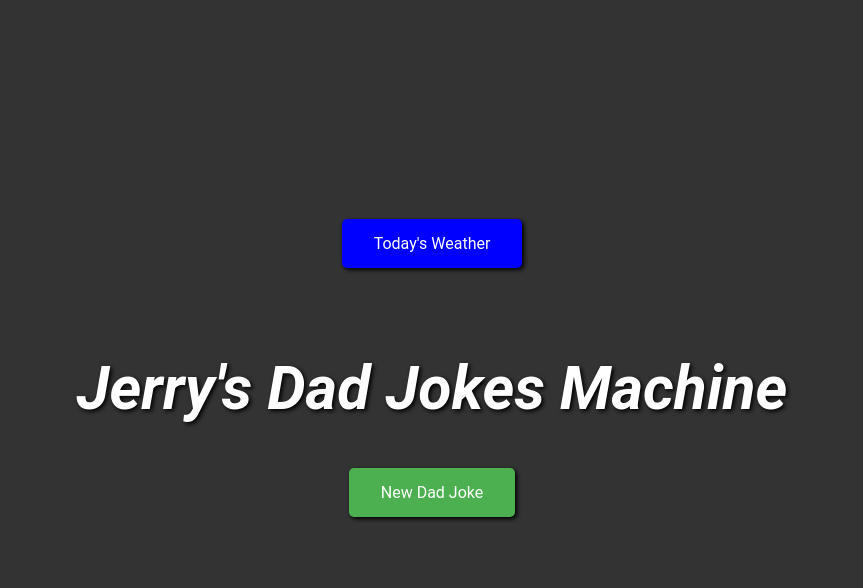
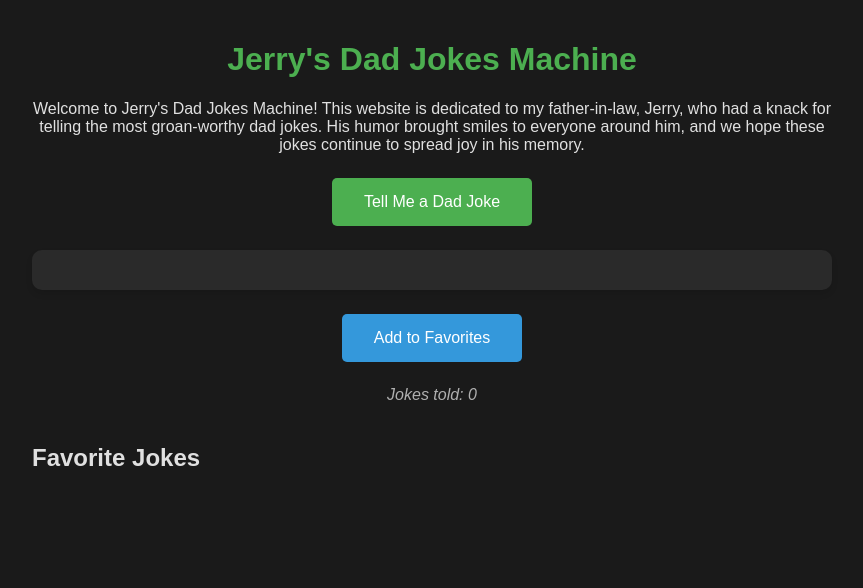
Before and after one commit to staubracing/JerrysDadJokes, a plain HTML site: page index.html in a window 1280 px wide. Shown: the whole page, without its empty margins (208-1071 px from the left). Drawn offline with nearby package versions, Linux system fonts and the light colour scheme; no server answers.

Commit message:
add counter, favorites, CSS updates

```diff
--- a/index.html
+++ b/index.html
@@ -6,6 +6,7 @@
   <meta name="viewport" content="width=device-width, initial-scale=1.0" />
   <title>Jerry's Dad Jokes</title>
   <link rel="stylesheet" type="text/css" href="style.css" />
+  <meta name="theme-color" content="#1a1a1a">
 
   <!-- Google tag (gtag.js) -->
   <script async src="https://www.googletagmanager.com/gtag/js?id=G-BYFVHCP0JZ"></script>
@@ -19,14 +20,25 @@
 </head>
 
 <body>
+  <h1>Jerry's Dad Jokes Machine</h1>
 
-  <button id="weatherButton">Today's Weather</button>
-  <div id="weatherOutput" class="weather"></div>
+  <div id="introduction">
+    <p>Welcome to Jerry's Dad Jokes Machine! This website is dedicated to my father-in-law, Jerry, who had a knack for telling the most groan-worthy dad jokes. His humor brought smiles to everyone around him, and we hope these jokes continue to spread joy in his memory.</p>
+  </div>
 
+  <button id="jokeButton">Tell Me a Dad Joke</button>
+  <div id="jokeOutput" class="joke"></div>
+  <button id="favoriteButton">Add to Favorites</button>
 
-  <h1>Jerry's Dad Jokes Machine</h1>
-  <button id="jokeButton">New Dad Joke</button>
-  <div id="jokeOutput" class="joke"></div>
+  <div id="stats">
+    <p>Jokes told: <span id="jokeCount">0</span></p>
+  </div>
+
+  <div id="favorites">
+    <h2>Favorite Jokes</h2>
+    <ul id="favoritesList"></ul>
+  </div>
+
   <script src="https://cdn.jsdelivr.net/npm/axios/dist/axios.min.js"></script>
   <script src="script.js"></script>
 </body>
--- a/script.js
+++ b/script.js
@@ -1,4 +1,19 @@
-document.getElementById("jokeButton").addEventListener("click", function () {
+let jokeCount = 0;
+let favorites = [];
+
+document.addEventListener("DOMContentLoaded", () => {
+  const jokeButton = document.getElementById("jokeButton");
+  const jokeOutput = document.getElementById("jokeOutput");
+  const favoriteButton = document.getElementById("favoriteButton");
+  const favoritesList = document.getElementById("favoritesList");
+
+  jokeButton.addEventListener("click", fetchNewJoke);
+  favoriteButton.addEventListener("click", toggleFavorite);
+
+  fetchNewJoke();
+});
+
+function fetchNewJoke() {
   axios
     .get("https://icanhazdadjoke.com/", {
       headers: {
@@ -7,35 +22,45 @@ document.getElementById("jokeButton").addEventListener("click", function () {
     })
     .then((response) => {
       console.log(response.data.joke);
-      const jokeOutput = document.getElementById("jokeOutput");
       jokeOutput.textContent = response.data.joke;
+      jokeOutput.dataset.jokeId = response.data.id;
+      jokeCount++;
+      updateJokeCount();
+      updateFavoriteButton();
     })
     .catch((error) => console.error("Error:", error));
-});
+}
 
-document.addEventListener("DOMContentLoaded", function () {
-  document.getElementById("weatherButton").click();
-  navigator.geolocation.getCurrentPosition(function (position) {
-    var lat = position.coords.latitude;
-    var lon = position.coords.longitude;
+function updateJokeCount() {
+  document.getElementById("jokeCount").textContent = jokeCount;
+}
 
-    axios
-      .get(`https://api.weather.gov/points/${lat},${lon}`)
-      .then(function (response) {
-        var forecastUrl = response.data.properties.forecast;
-        var city = response.data.properties.relativeLocation.properties.city;
-        return axios.get(forecastUrl).then(function (forecastResponse) {
-          return { forecast: forecastResponse, city: city };
-        });
-      })
-      .then(function (data) {
-        var forecast = data.forecast.data.properties.periods[0];
-        document.getElementById(
-          "weatherOutput"
-        ).innerText = `In  ${data.city}, Today's forecast is ${forecast.shortForecast}, Temperature: ${forecast.temperature} ${forecast.temperatureUnit}`;
-      })
-      .catch(function (error) {
-        console.log(error);
-      });
+function toggleFavorite() {
+  const jokeId = jokeOutput.dataset.jokeId;
+  const jokeText = jokeOutput.textContent;
+
+  const index = favorites.findIndex((fav) => fav.id === jokeId);
+  if (index > -1) {
+    favorites.splice(index, 1);
+  } else {
+    favorites.push({ id: jokeId, text: jokeText });
+  }
+
+  updateFavoriteButton();
+  updateFavoritesList();
+}
+
+function updateFavoriteButton() {
+  const jokeId = jokeOutput.dataset.jokeId;
+  const isFavorite = favorites.some((fav) => fav.id === jokeId);
+  favoriteButton.textContent = isFavorite ? "Remove from Favorites" : "Add to Favorites";
+}
+
+function updateFavoritesList() {
+  favoritesList.innerHTML = "";
+  favorites.forEach((fav) => {
+    const li = document.createElement("li");
+    li.textContent = fav.text;
+    favoritesList.appendChild(li);
   });
-});
+}
--- a/style.css
+++ b/style.css
@@ -1,41 +1,23 @@
 body {
-  display: flex;
-  flex-direction: column;
-  justify-content: center;
-  align-items: center;
-  height: 100vh;
-  margin: 0;
-  background-color: #333; /* This is a dark grey color */
+  font-family: Arial, sans-serif;
+  max-width: 800px;
+  margin: 0 auto;
+  padding: 20px;
+  text-align: center;
+  background-color: #1a1a1a;
+  color: #e0e0e0;
 }
+
 h1 {
-  text-align: center;
-  font-family: "Roboto", sans-serif;
-  font-size: 3.8rem;
-  font-style: italic;
-  color: #fff;
-  text-shadow: 2px 2px 4px #000000;
+  color: #4caf50;
+}
+
+#introduction {
+  margin-bottom: 20px;
 }
 
 button {
-  font-family: "Roboto", sans-serif;
-  font-size: 1.5rem;
-  padding: 0.5rem 1rem;
-  margin: 1rem;
-  border: none;
-  border-radius: 5px;
-  background-color: #fff;
-  color: #333;
-  cursor: pointer;
-  box-shadow: 2px 2px 4px #000000;
-}
-
-button:active {
-  transform: scale(0.95); /* Makes the button slightly smaller */
-  background-color: #3f8f40; /* Changes the background color */
-}
-
-#jokeButton {
-  background-color: #4caf50; /* Green */
+  background-color: #4caf50;
   border: none;
   color: white;
   padding: 15px 32px;
@@ -45,53 +27,52 @@ button:active {
   font-size: 16px;
   margin: 4px 2px;
   cursor: pointer;
+  border-radius: 5px;
+  transition: background-color 0.3s;
 }
 
-.joke {
-  font-family: "Roboto", sans-serif;
-  font-size: 1.5rem;
-  color: #f5efee;
-  text-shadow: 2px 2px 4px #000000;
-  margin-top: 2rem;
-
-  padding: 1rem;
-  border-radius: 10px;
-  width: 80%;
-  text-align: center;
+button:hover {
+  background-color: #45a049;
 }
 
-.weather {
-  font-family: "Roboto", sans-serif;
-  font-size: 1.5rem;
-  color: #16b816;
-  text-shadow: 2px 2px 4px #000000;
-  margin-top: 2rem;
-
-  padding: 1rem;
+#jokeOutput {
+  margin: 20px 0;
+  font-size: 18px;
+  font-weight: bold;
+  background-color: #2a2a2a;
+  padding: 20px;
   border-radius: 10px;
-  width: 80%;
-  text-align: center;
+  box-shadow: 0 4px 6px rgba(0, 0, 0, 0.1);
 }
 
-#weatherButton {
-  background-color: blue;
-  color: white;
-  padding: 15px 32px;
-  text-align: center;
-  text-decoration: none;
-  font-size: 16px;
-  margin: 4px 2px;
-  cursor: pointer;
+#stats {
+  margin-top: 20px;
+  font-style: italic;
+  color: #b0b0b0;
 }
 
-#weatherOutput {
-  font-size: 20px;
-  color: white;
-  text-align: center;
-  margin-top: 10px;
-  margin-bottom: 10px;
+#favorites {
+  margin-top: 40px;
+  text-align: left;
 }
 
-.weather {
+#favoritesList {
+  list-style-type: none;
+  padding: 0;
+}
+
+#favoritesList li {
+  margin-bottom: 10px;
   padding: 10px;
+  background-color: #2a2a2a;
+  border-radius: 5px;
+  box-shadow: 0 2px 4px rgba(0, 0, 0, 0.1);
 }
+
+#favoriteButton {
+  background-color: #3498db;
+}
+
+#favoriteButton:hover {
+  background-color: #2980b9;
+}
```
